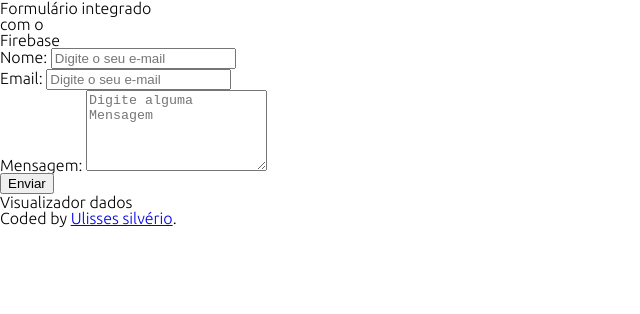
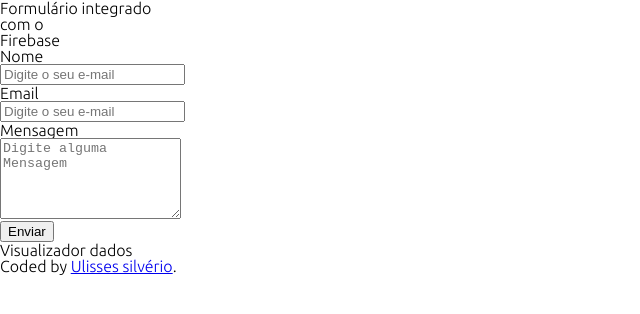
Before and after one commit to Odisseu93/HTLM-and-firebase, a plain HTML site: page index.html in a window 1280 px wide. Shown: the whole page, without its empty margins (0-640 px from the left). Drawn offline with Linux system fonts and the light colour scheme; no server answers.

Commit message:
added h2 tag on titles

```diff
--- a/index.html
+++ b/index.html
@@ -21,19 +21,19 @@
     <form>
       <div class="lblAndInput">
         <label>
-          Nome:
+        <h2>Nome</h2>
           <input type="text" placeholder="Digite o seu e-mail" class="inp" id="inpName">
         </label>
       </div>
       <div class="lblAndInput">
         <label>
-          Email:
+          <h2>Email</h2>
           <input type="email" placeholder="Digite o seu e-mail" class="inp" id="inpEmail">
         </label>
       </div>
       <div class="lblAndInput">
         <label>
-          Mensagem:
+        <h2>Mensagem</h2>
           <textarea rows="5" cols="20" placeholder="Digite alguma Mensagem" class="inp" id="inpMsg"
             maxlength="20"></textarea><br>
         </label>
```
